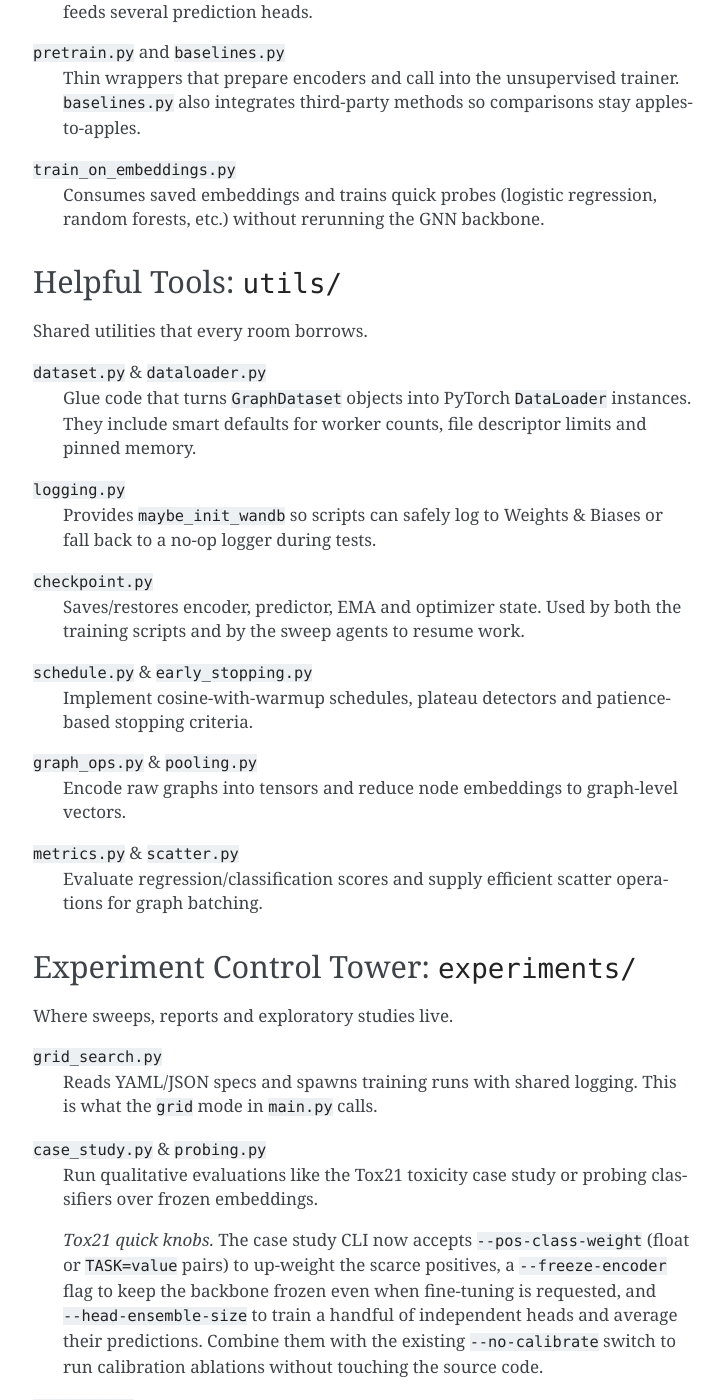
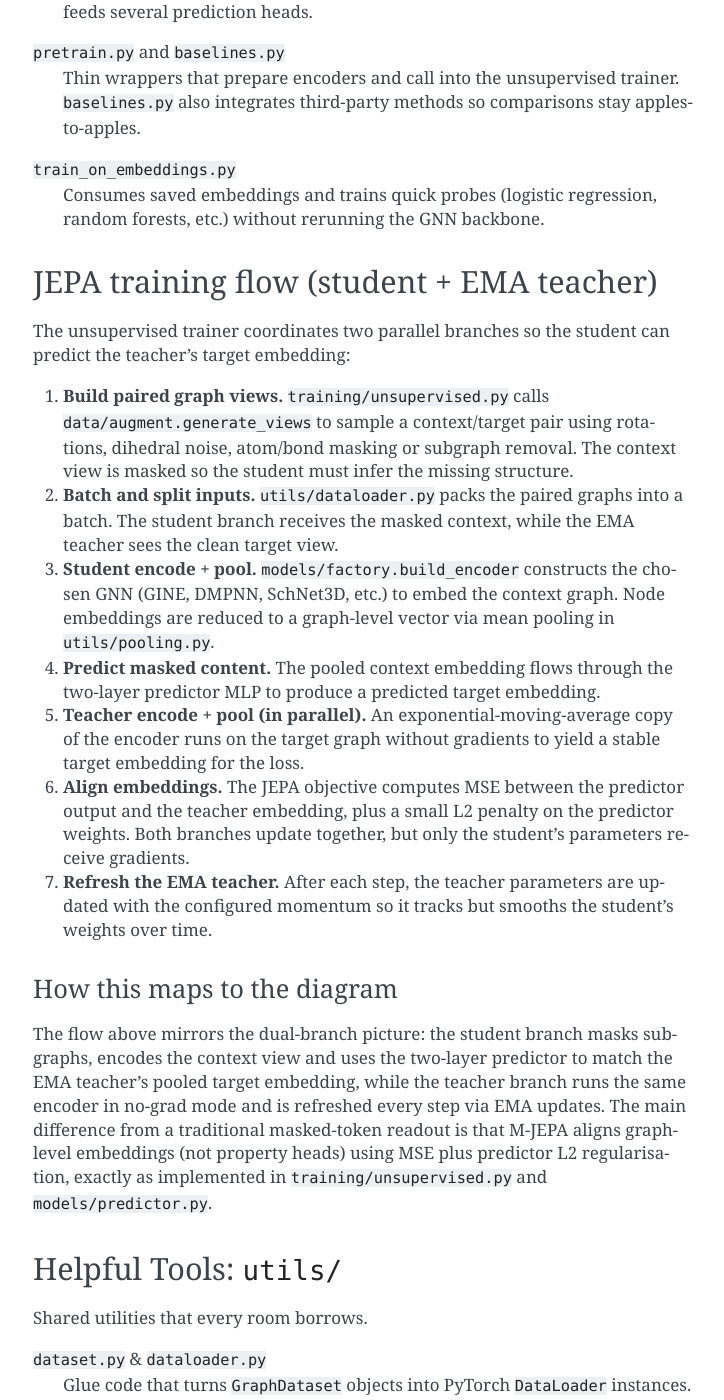
Before and after one commit to Kar488/M-JEPA, a Sphinx documentation site: the page built from docs/kid_friendly_overview.rst, in a window 1280 px wide and 1400 px high, scrolled down 2474 px. Shown: the whole window, without its empty margins (387-1111 px from the left). Built offline with Sphinx 7.4.7, drawn with Linux system fonts in a browser that asks for light colours; some of the changed text lies outside the part shown.

Commit message:
Clarify JEPA diagram alignment

```diff
--- a/docs/kid_friendly_overview.rst
+++ b/docs/kid_friendly_overview.rst
@@ -115,6 +115,48 @@ This is where models learn and where much of the rewritten logic lives.
 ``train_on_embeddings.py``
   Consumes saved embeddings and trains quick probes (logistic regression,
   random forests, etc.) without rerunning the GNN backbone.
+
+JEPA training flow (student + EMA teacher)
+------------------------------------------
+
+The unsupervised trainer coordinates two parallel branches so the student can
+predict the teacher’s target embedding:
+
+#. **Build paired graph views.** ``training/unsupervised.py`` calls
+   ``data/augment.generate_views`` to sample a context/target pair using
+   rotations, dihedral noise, atom/bond masking or subgraph removal. The
+   context view is masked so the student must infer the missing structure.
+#. **Batch and split inputs.** ``utils/dataloader.py`` packs the paired graphs
+   into a batch. The student branch receives the masked context, while the EMA
+   teacher sees the clean target view.
+#. **Student encode + pool.** ``models/factory.build_encoder`` constructs the
+   chosen GNN (GINE, DMPNN, SchNet3D, etc.) to embed the context graph. Node
+   embeddings are reduced to a graph-level vector via mean pooling in
+   ``utils/pooling.py``.
+#. **Predict masked content.** The pooled context embedding flows through the
+   two-layer predictor MLP to produce a predicted target embedding.
+#. **Teacher encode + pool (in parallel).** An exponential-moving-average copy
+   of the encoder runs on the target graph without gradients to yield a stable
+   target embedding for the loss.
+#. **Align embeddings.** The JEPA objective computes MSE between the predictor
+   output and the teacher embedding, plus a small L2 penalty on the predictor
+   weights. Both branches update together, but only the student’s parameters
+   receive gradients.
+#. **Refresh the EMA teacher.** After each step, the teacher parameters are
+   updated with the configured momentum so it tracks but smooths the student’s
+   weights over time.
+
+How this maps to the diagram
+^^^^^^^^^^^^^^^^^^^^^^^^^^^^
+
+The flow above mirrors the dual-branch picture: the student branch masks
+subgraphs, encodes the context view and uses the two-layer predictor to match
+the EMA teacher’s pooled target embedding, while the teacher branch runs the
+same encoder in no-grad mode and is refreshed every step via EMA updates. The
+main difference from a traditional masked-token readout is that M-JEPA aligns
+graph-level embeddings (not property heads) using MSE plus predictor L2
+regularisation, exactly as implemented in ``training/unsupervised.py`` and
+``models/predictor.py``.
 
 Helpful Tools: ``utils/``
 -------------------------
```
